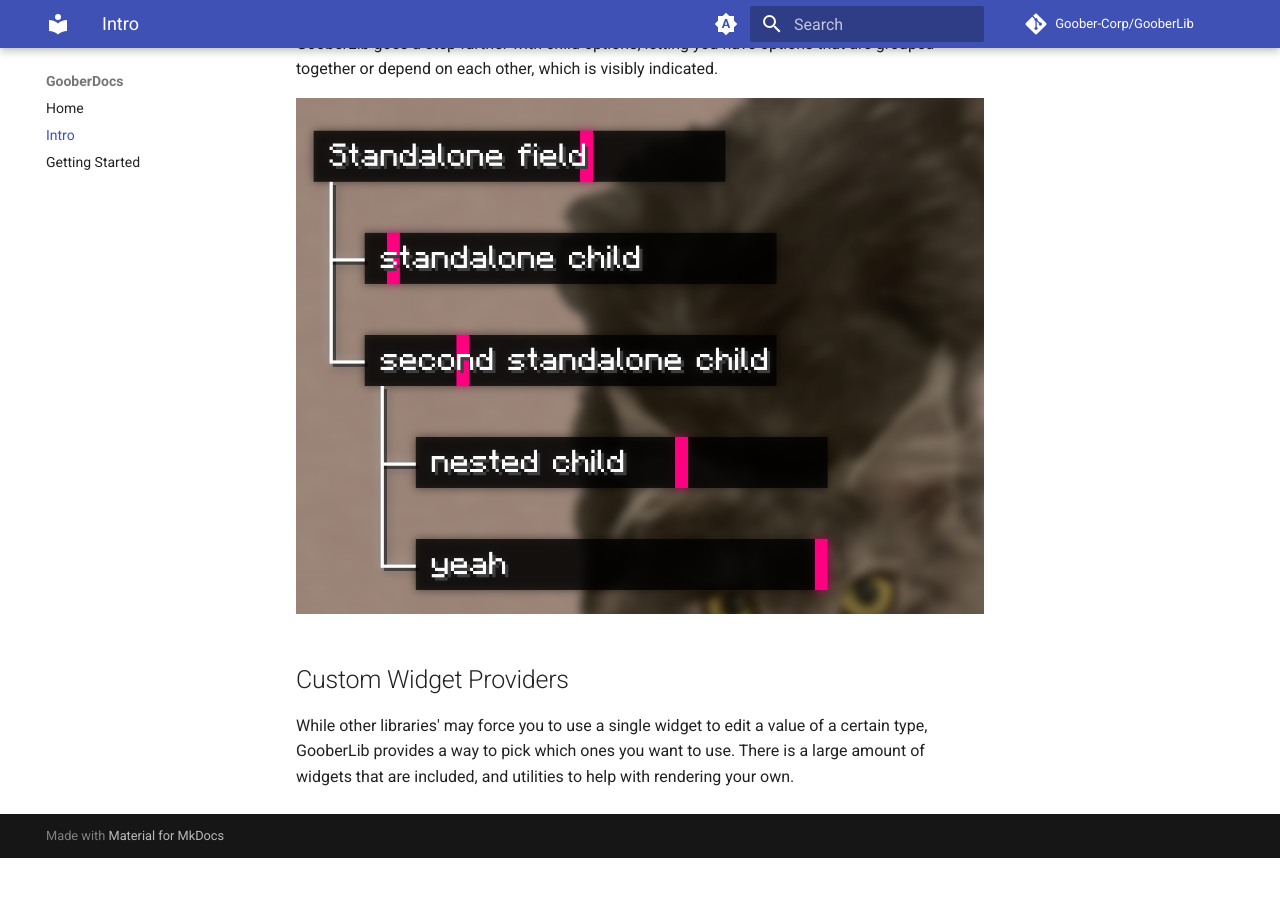
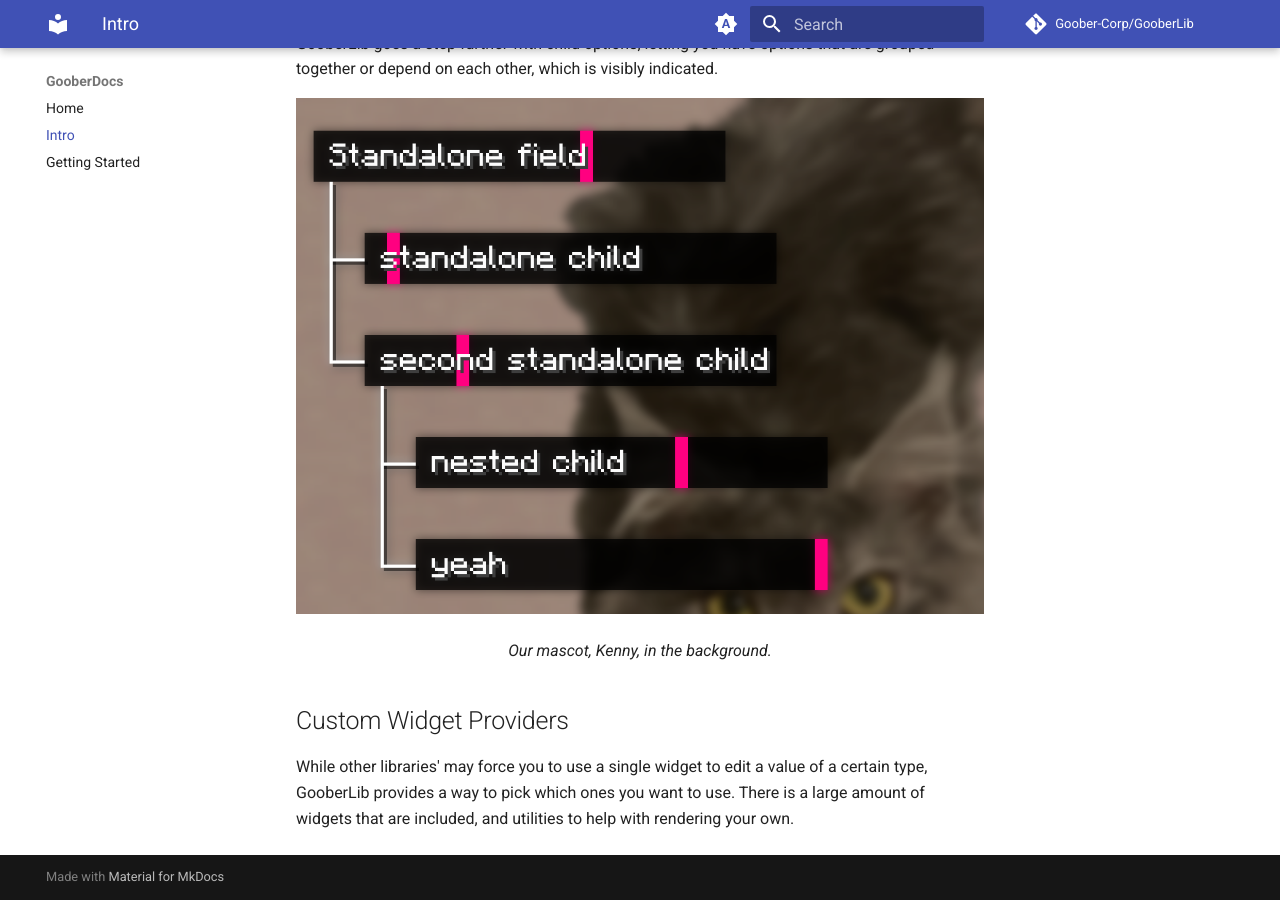
Before and after one commit to Goober-Corp/GooberDocs, an MkDocs documentation site: the page built from docs/intro.md, in a window 1280 px wide and 900 px high, scrolled down 867 px. Built offline with MkDocs 1.6.1 and Material for MkDocs 9.7.7, drawn with Linux system fonts in a browser that asks for light colours; comment, search, counter and statistics services are not loaded; before the commit the page ends 1725 px from its top, so only the background shows below that.

Commit message:
subtitle

```diff
--- a/docs/intro.md
+++ b/docs/intro.md
@@ -30,6 +30,7 @@ GooberLib provides the basic set of options such as primitives, `String`s and li
 Like the average config library, configs are organized into categories and sections (or groups). GooberLib goes a step further with child options, letting you have options that are grouped together or depend on each other, which is visibly indicated.
 
 ![Our mascot, Kenny, in the background.](assets/images/child-options.png)
+<p style="text-align: center;"><em>Our mascot, Kenny, in the background.</em></p>
 
 ## Custom Widget Providers
 
```
